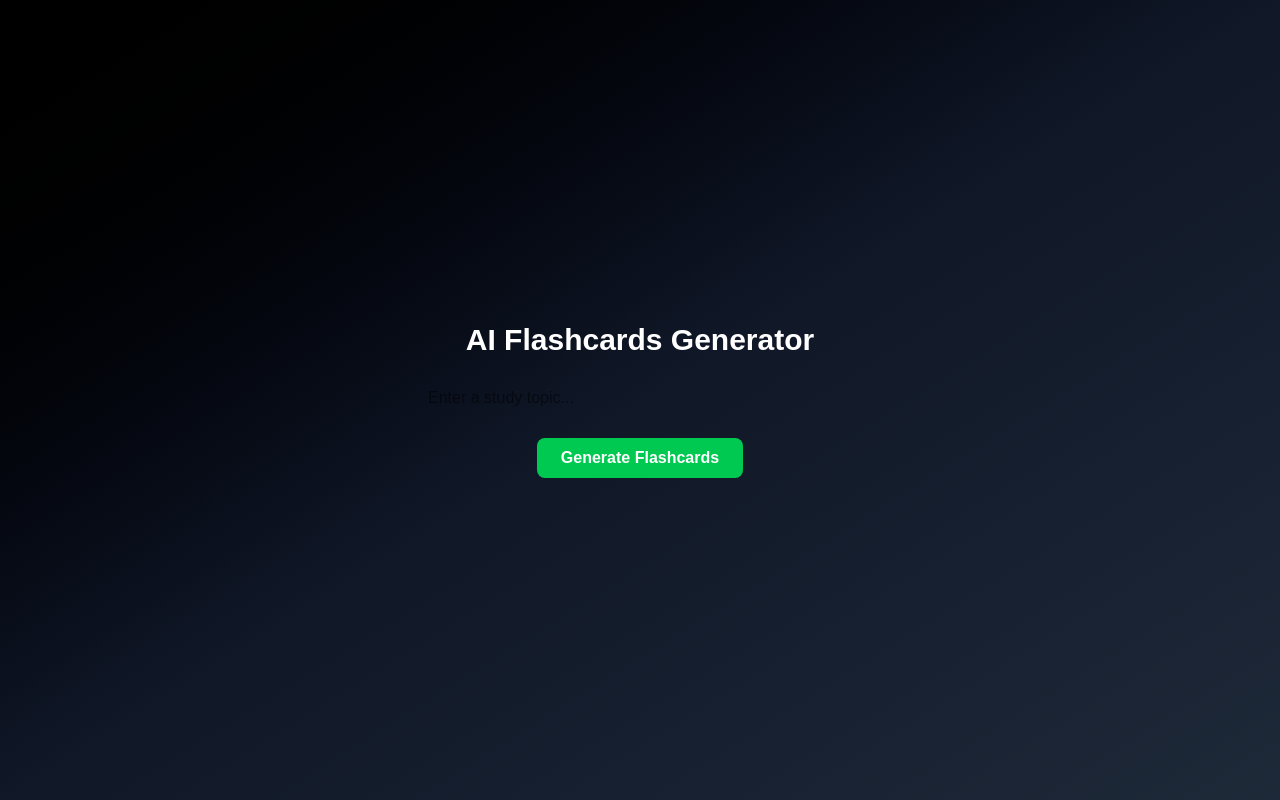
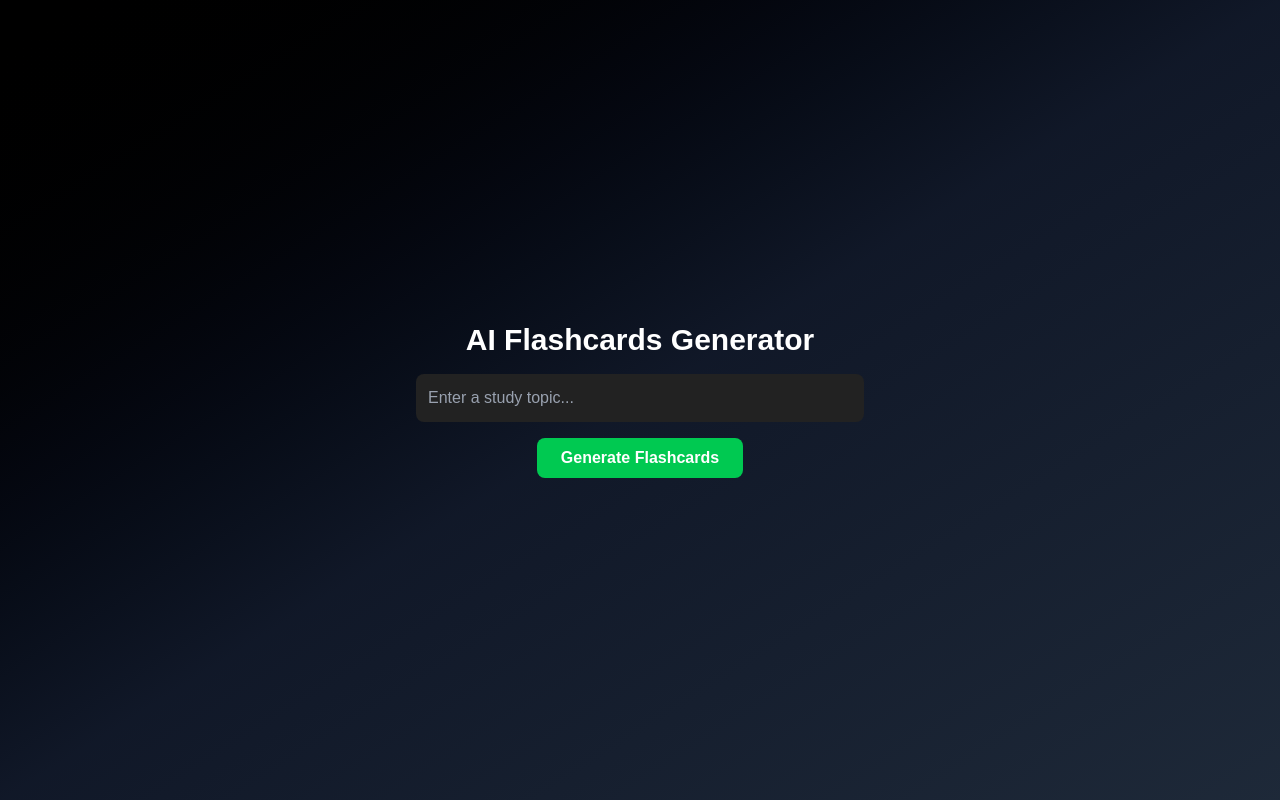
Before and after one commit to hamza07ejaz/MindSpark, a Next.js app: page /flashcards in a window 1280 px wide. Built offline with nearby package versions, Linux system fonts and the light colour scheme.

Commit message:
fix flashcards input color and placeholder visibility

```diff
--- a/app/flashcards/page.tsx
+++ b/app/flashcards/page.tsx
@@ -57,7 +57,8 @@ export default function FlashcardsPage() {
         value={topic}
         onChange={(e) => setTopic(e.target.value)}
         placeholder="Enter a study topic..."
-        className="w-full max-w-md p-3 rounded-lg text-black outline-none mb-4"
+        className="w-full max-w-md p-3 rounded-lg outline-none mb-4 placeholder-gray-400"
+        style={{ backgroundColor: "#222", color: "#fff" }}
       />
 
       <button
```
